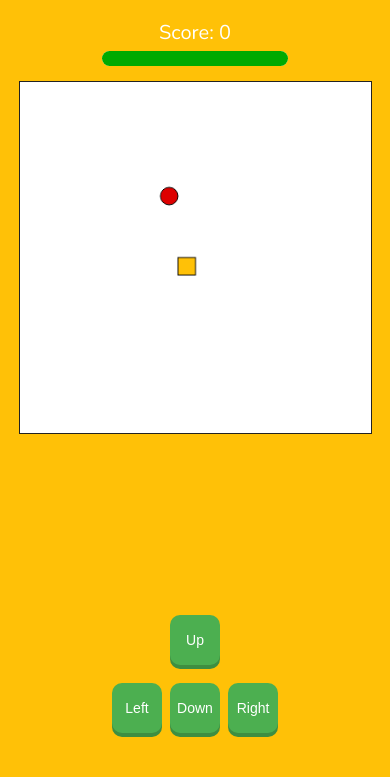
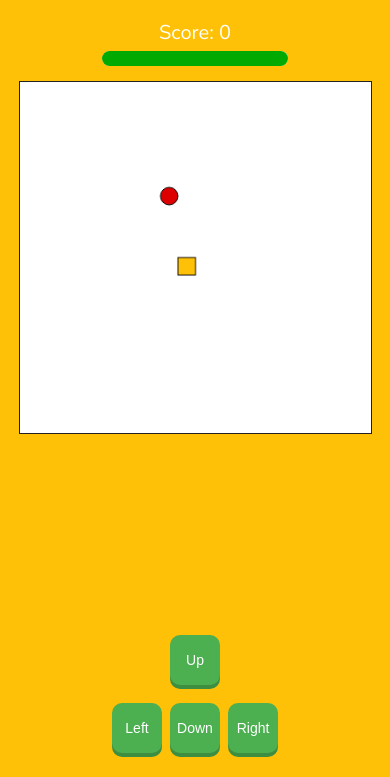
Before and after one commit to eonurk/snake-game, a website: page index.html in a window 390 px wide. Shown: the part 67-844 px from the top of the page. Drawn offline with nearby package versions, Linux system fonts and the light colour scheme.

Commit message:
simpler media query for phones.

```diff
--- a/style.css
+++ b/style.css
@@ -154,13 +154,6 @@ button:hover {
 
 /* Media query for mobile devices */
 @media (max-width: 480px) {
-    #controls {
-        grid-template-areas:
-            "up"
-            "left"
-            "down"
-            "right";
-    }
     .control-button {
         width: 50px; /* Adjust button size for smaller screens */
         height: 50px; /* Adjust button size for smaller screens */
```
